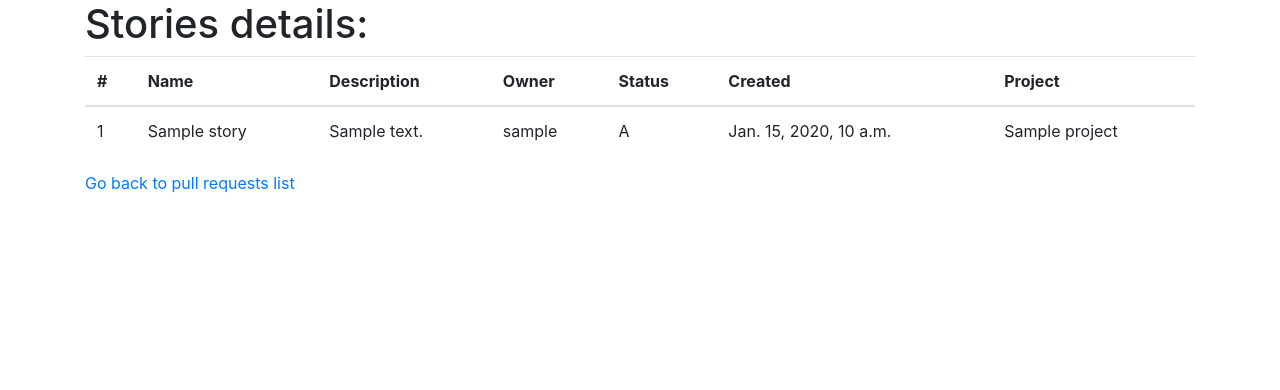
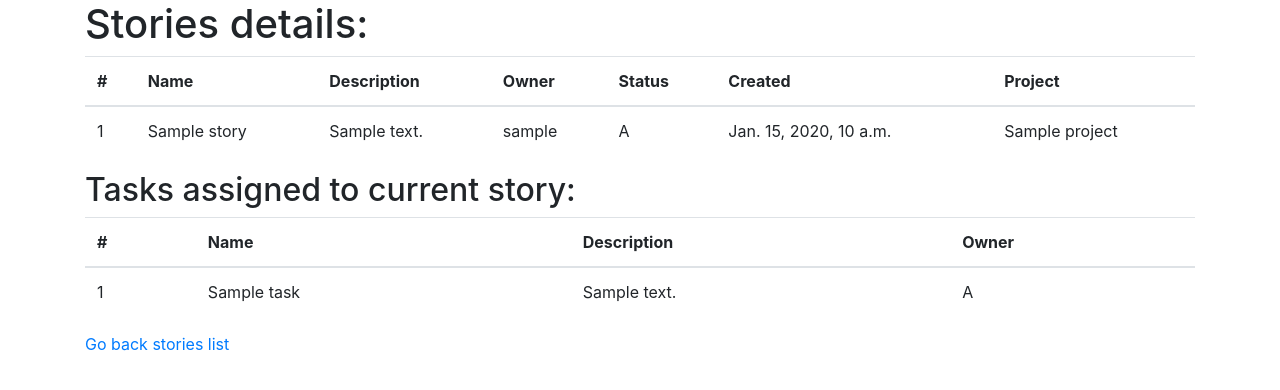
Before and after one commit to misiekofski/django-prvalidator, a Django app: page /stories/1 in a window 1280 px wide. Shown: the part 56-446 px from the top of the page. Run offline with Django 3.2, Linux system fonts and the light colour scheme; a user stored in the database is signed in; tables that the repository leaves empty hold one stand-in row (values such as "Sample post"); some libraries are stand-ins or nearby versions.

Commit message:
Nice UI changes and preparation for Model based Views and Forms

```diff
--- a/minijira/settings.py
+++ b/minijira/settings.py
@@ -1,5 +1,5 @@
 """
-Django settings for prvalidator project.
+Django settings for minijira project.
 
 Generated by 'django-admin startproject' using Django 2.1.7.
 
--- a/projects/models.py
+++ b/projects/models.py
@@ -40,6 +40,9 @@ class Project(models.Model):
 
     objects = ProjectQuerySet.as_manager()
 
+    def __str__(self):
+        return "Id: " + str(self.id) + " Name: "+ self.name
+
 
 class Story(models.Model):
     creator = models.ForeignKey(User, related_name="story_creator", on_delete=models.PROTECT)
@@ -52,6 +55,9 @@ class Story(models.Model):
 
     objects = StoryQuerySet.as_manager()
 
+    def __str__(self):
+        return "Id: " + str(self.id) + " Name: "+ self.name
+
 
 class Task(models.Model):
     creator = models.ForeignKey(User, related_name="task_creator", on_delete=models.PROTECT)
@@ -63,3 +69,6 @@ class Task(models.Model):
     story = models.ForeignKey(Story, related_name="story", on_delete=models.CASCADE)
 
     objects = TaskQuerySet.as_manager()
+
+    def __str__(self):
+        return "Id: " + str(self.id) + " Name: "+ self.name
--- a/projects/views.py
+++ b/projects/views.py
@@ -14,14 +14,18 @@ def validator_index(request):
 @login_required
 def story_details(request, id):
     details = Story.objects.get(pk=id)
+    tasks = Task.objects.filter(story=id)
     return render(request, 'projects/story_details.html',
-                  {'details': details})
+                  {'details': details,
+                   'tasks': tasks})
 
 @login_required
 def project_details(request, id):
     details = Project.objects.get(pk=id)
+    stories = Story.objects.filter(project=id)
     return render(request, 'projects/project_details.html',
-                  {'details': details})
+                  {'details': details,
+                   'stories': stories})
 
 
 @login_required
--- a/templates/projects/story_details.html
+++ b/templates/projects/story_details.html
@@ -28,6 +28,28 @@
         </tbody>
 </table>
 
-    <a href="{% url 'stories_list'  %}">Go back to pull requests list</a>
+    <h2>Tasks assigned to current story:</h2>
+    <table class="table table-hover">
+        <thead>
+        <tr>
+            <th>#</th>
+            <th>Name</th>
+            <th>Description</th>
+            <th>Owner</th>
+        </tr>
+        </thead>
+        <tbody>
+                {%  for t in tasks %}
+                <tr>
+                    <td>{{ t.id }}</td>
+                    <td>{{ t.name }}</td>
+                    <td>{{ t.description }}</td>
+                    <td>{{ t.status }}</td>
+                </tr>
+                {% endfor %}
+        </tbody>
+    </table>
+
+    <a href="{% url 'stories_list'  %}">Go back stories list</a>
 
 {% endblock %}
```
Also changed, not shown: projects/admin.py (+5 -5 lines), templates/projects/project_details.html (+24 -2 lines), projects/forms.py (added).
